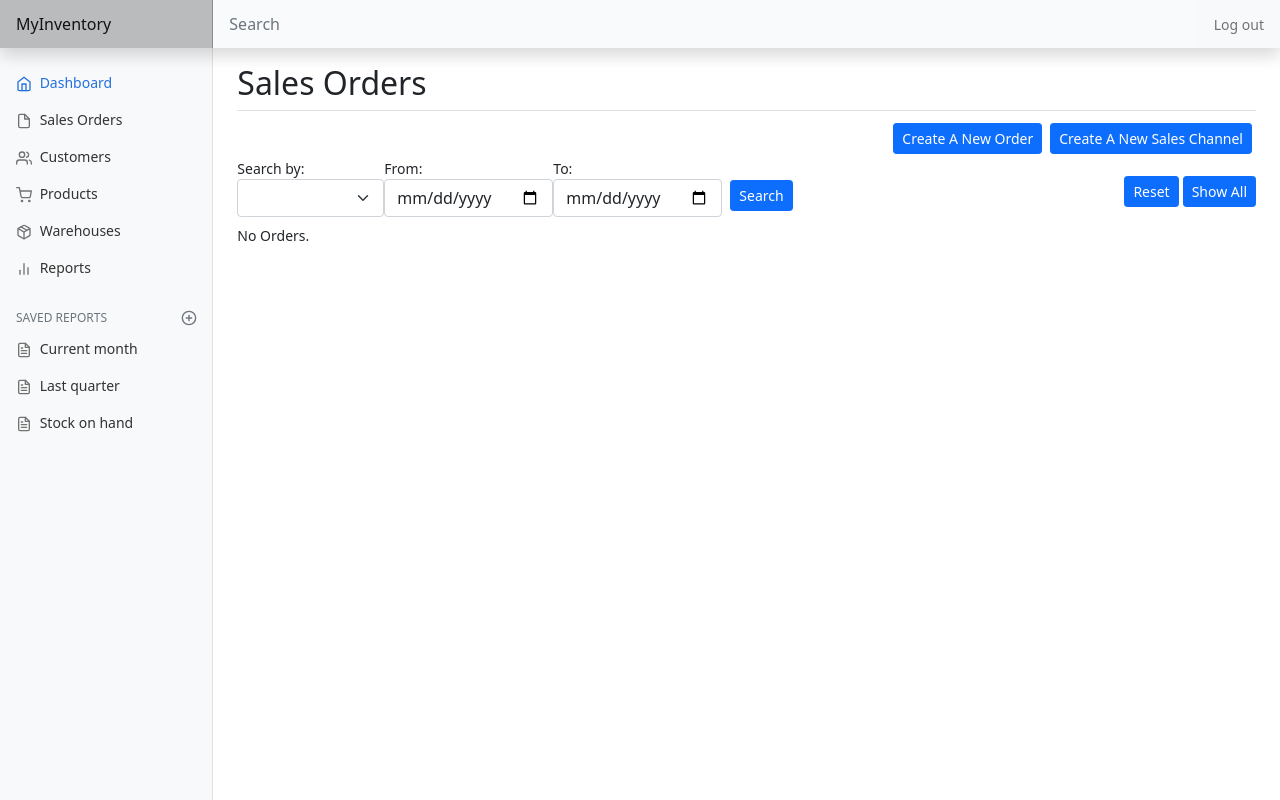
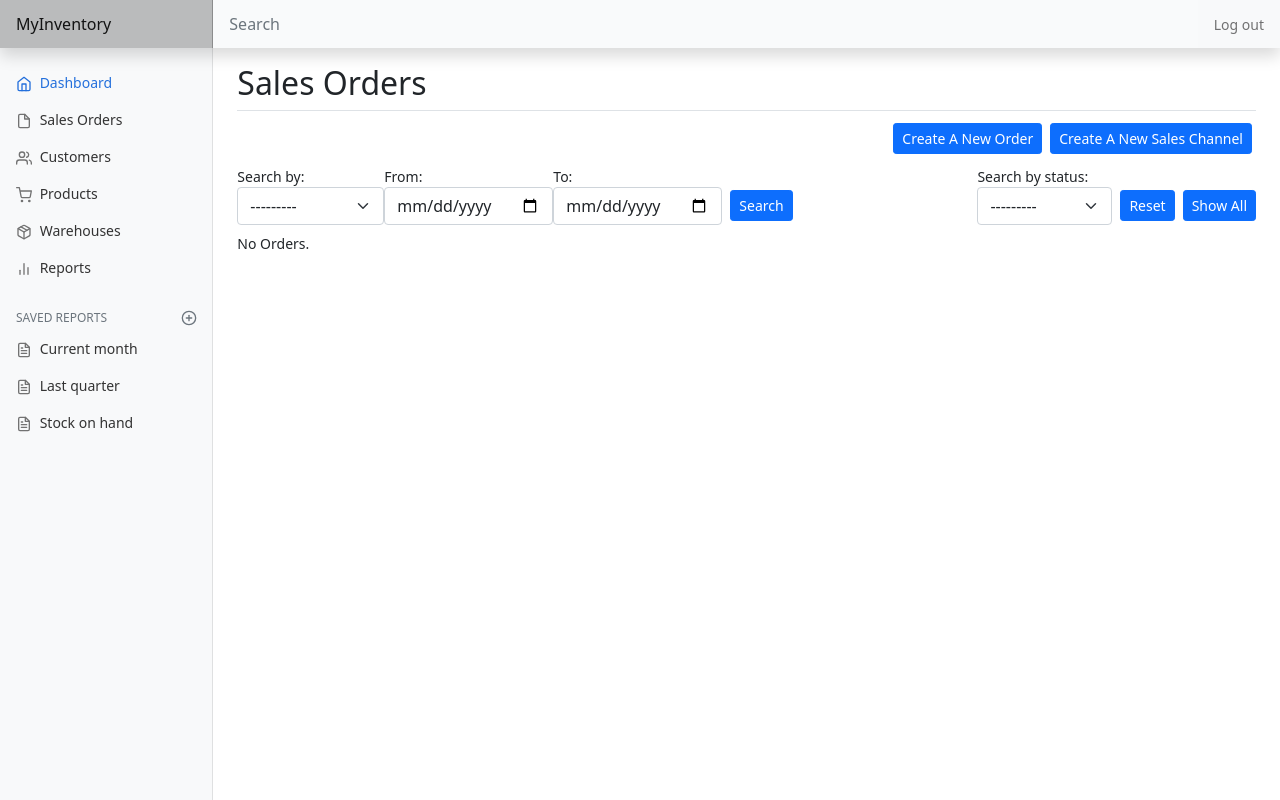
Before and after one commit to mikeinnz/cs50web, a Django app: page /order/list in a window 1280 px wide. Run offline with Django 3.2, Linux system fonts and the light colour scheme; a user stored in the database is signed in; data comes from the database, SQL or seed files in the repository; both versions use the stored data as it was after the commit.

Commit message:
add search by status and search by date in sales order list

```diff
--- a/capstone/inventory/models.py
+++ b/capstone/inventory/models.py
@@ -1,5 +1,6 @@
 from django import forms
 from django.contrib.auth.models import User
+from django.core.exceptions import ValidationError
 from django.db import models
 from django.db.models.base import Model
 from django.db.models.deletion import CASCADE
@@ -170,13 +171,20 @@ class ProductForm(ModelForm):
 
 
 class SalesOrder(models.Model):
+    DRAFT = 'DRAFT'
+    CREATED = 'CREATED'
+    INVOICED = 'INVOICED'
+    DISPATCHED = 'DISPATCHED'
+    PAID = 'PAID'
+    CLOSED = 'CLOSED'
+
     STATUS_CHOICES = [
-        ('DRAFT', 'Draft'),
-        ('CREATED', 'Created'),
-        ('INVOICED', 'Invoiced'),
-        ('DISPATCHED', 'Dispatched'),
-        ('PAID', 'Paid'),
-        ('CLOSED', 'Closed')
+        (DRAFT, 'Draft'),
+        (CREATED, 'Created'),
+        (INVOICED, 'Invoiced'),
+        (DISPATCHED, 'Dispatched'),
+        (PAID, 'Paid'),
+        (CLOSED, 'Closed')
     ]
 
     user = models.ForeignKey(
@@ -191,7 +199,7 @@ class SalesOrder(models.Model):
     warehouse = models.ForeignKey(Warehouse, on_delete=models.PROTECT)
     reference = models.CharField(max_length=32, blank=True)
     status = models.CharField(
-        max_length=32, choices=STATUS_CHOICES, default="CREATED")
+        max_length=32, choices=STATUS_CHOICES, default=CREATED)
     tracking = models.CharField(max_length=256, blank=True)
     timestamp = models.DateTimeField(auto_now_add=True)
 
@@ -237,18 +245,31 @@ class SalesOrderForm(ModelForm):
             user=user).order_by('warehouse')
 
 
-class SearchOrderForm(forms.Form):
-    CHOICES = (
-        ('', ''),
-        ('CREATED_DATE', 'Created date'),
-        ('INVOICE_DATE', 'Invoice date'),
-    )
+class SearchDateForm(forms.Form):
+    CREATED_DATE = 'CREATED_DATE'
+    INVOICE_DATE = 'INVOICE_DATE'
+
+    CHOICES = [
+        ('', '---------'),
+        (CREATED_DATE, 'Created date'),
+        (INVOICE_DATE, 'Invoice date'),
+    ]
     date_type = forms.ChoiceField(label='Search by', choices=CHOICES, widget=forms.Select(
         attrs={'class': 'form-select'}), required=False)
     from_date = forms.DateField(
         label='From', widget=forms.DateInput(attrs={'class': 'form-control', 'type': 'date'}), required=False)
     to_date = forms.DateField(
         label='To', widget=forms.DateInput(attrs={'class': 'form-control', 'type': 'date'}), required=False)
+
+
+class SearchStatusForm(forms.Form):
+    # Add empty selection to STATUS_CHOICES
+    CHOICES = [('', '---------')] + SalesOrder.STATUS_CHOICES
+
+    # Submit form on dropdown selection
+    status = forms.ChoiceField(
+        label='Search by status', choices=CHOICES, widget=forms.Select(
+            attrs={'class': 'form-select', 'onChange': 'form.submit()'}), required=False)
 
 
 class SalesItem(models.Model):
--- a/capstone/inventory/static/inventory/order.js
+++ b/capstone/inventory/static/inventory/order.js
@@ -2,17 +2,17 @@ document.addEventListener('DOMContentLoaded', function() {
 
     // Reload page when 'Reset' is clicked
     document.getElementById('reset').addEventListener('click', () => {
-        location.reload();
+        window.location.href = window.location.href.split(/[?#]/)[0];
     })
 
     // Show all orders including closed ones when 'Show All' is clicked
-    document.getElementById('show_all').addEventListener('click', () => {
-        alert("HOHO");
+    // document.getElementById('show_all').addEventListener('click', () => {
+    //     alert("HOHO");
 
-        fetch('/order/api')
-        .then(response => response.json())
-        .then(orders => {
-            console.log(orders);
-        })
-    })
+    //     fetch('/order/api')
+    //     .then(response => response.json())
+    //     .then(orders => {
+    //         console.log(orders);
+    //     })
+    // })
 })
--- a/capstone/inventory/templates/inventory/sales_order.html
+++ b/capstone/inventory/templates/inventory/sales_order.html
@@ -13,52 +13,34 @@
         <a class="btn btn-sm btn-primary m-1" href="{% url 'create_sales_channel' %}">Create A New Sales Channel</a>
     </div>
 
-    <div class="d-flex justify-content-between flex-wrap">
+    <div class="d-flex justify-content-between align-items-top flex-nowrap mt-2 mb-2">
         <form method="POST">
             {% csrf_token %}
-            <div class="d-flex flex-wrap justify-content-start align-items-center">
-                <!-- <div>
-                    <div class="form-label">
-                        <label>Select</label>
-                        <select class="form-select" name="date_type" id="date_type">
-                            <option value="" selected>---------</option>
-                            <option value="created_date">Created date</option>
-                            <option value="invoice_date">Invoice date</option>
-                        </select>
-                    </div>
-                </div>
-                <div>
-                    <div class="form-label">
-                        <label>From</label>
-                        <input type="date" name="from_date" class="form-control" id="from_date">
-                    </div>
-                </div>
-                <div>
-                    <div class="form-label">
-                        <label>To</label>
-                        <input type="date" name="to_date" class="form-control" id="to_date">
-                    </div>
-                </div> -->
-
-                {% for field in form %}
+            <div class="d-flex flex-wrap justify-content-start">
+                {% for field in date_form %}
                     <div>
-                        <div class="form-label">
-                            {{ field.errors }}
-                            {{ field.label_tag }}
-                            {{ field }}
-                        </div>
+                        {{ field.errors }}
+                        {{ field.label_tag }}
+                        {{ field }}
                     </div>
                 {% endfor %}
-                <div>
-                    <input type="submit" id="search" value="Search" class="btn btn-sm btn-primary mt-2 ms-2">
+                <div class="mt-4 ms-2">
+                    <input type="submit" id="search" value="Search" class="btn btn-sm btn-primary">
                 </div>
             </div>
         </form>
 
 
-        <div class="d-flex justify-content-end align-items-center">
-            <button type="button" id="reset" class="btn btn-sm btn-primary m-1">Reset</button>
-            <button type="button" id="show_all" class="btn btn-sm btn-primary">Show All</button>
+        <div class="d-flex flex-wrap justify-content-end align-items-top">
+            <form method="GET">
+                {{ status_form }}
+            </form>
+            <div class="mt-4 ms-2">
+                <button type="button" id="reset" class="btn btn-sm btn-primary">Reset</button>
+            </div>
+            <form method="GET" class="mt-4 ms-2">
+                <button type="submit" name="search" id="show_all" class="btn btn-sm btn-primary" value="show_all">Show All</button>
+            </form>
         </div>
     </div>
 
--- a/capstone/inventory/views.py
+++ b/capstone/inventory/views.py
@@ -294,21 +294,34 @@ def order(request):
     View Sales Orders
     """
 
-    # if request.method == "GET":
-    #     date_type = request.GET.get('date_type')
-    #     from_date = request.GET.get('from_date')
-    #     to_date = request.GET.get('to_date')
-    #     print(date_type)
-    #     print(from_date)
-    #     print(to_date)
+    date_form = SearchDateForm(request.POST or None)
+    status_form = SearchStatusForm(request.GET or None)
 
-    # if from_date is not None and to_date is not None and datetime.strptime(from_date, '%m-%d-%y') and datetime.strptime(to_date, '%m-%d-%y'):
-    #     if date_type == "created_date":
-    #         print("HOLA")
+    # Set default orders excluding closed ones
+    sales_orders = SalesOrder.objects.filter(
+        user=request.user).exclude(status=SalesOrder.CLOSED).order_by('-id')
 
-    # Show orders excluding closed ones
-    sales_orders = SalesOrder.objects.filter(
-        user=request.user).exclude(status='CLOSED').order_by('-id')
+    if request.method == "GET":
+        query = request.GET.get('search')
+        if query == "show_all":
+            sales_orders = SalesOrder.objects.filter(
+                user=request.user).order_by('-id')
+
+        elif status_form.is_valid():
+            status = status_form.cleaned_data['status']
+            sales_orders = SalesOrder.objects.filter(
+                user=request.user, status=status).order_by('-id')
+
+    if request.method == "POST":
+        if date_form.is_valid():
+            data = date_form.cleaned_data
+            if data['from_date'] is not None and data['to_date'] is not None:
+                if data['date_type'] == SearchDateForm.CREATED_DATE:
+                    sales_orders = SalesOrder.objects.filter(
+                        user=request.user, created_date__gte=data['from_date'], created_date__lte=data['to_date']).order_by('-created_date')
+                elif data['date_type'] == SearchDateForm.INVOICE_DATE:
+                    sales_orders = SalesOrder.objects.filter(
+                        user=request.user, invoice_date__gte=data['from_date'], invoice_date__lte=data['to_date']).order_by('-invoice_date')
 
     # Add order values to order list
     for order in sales_orders:
@@ -317,18 +330,19 @@ def order(request):
             order.value = order.value + item.sub_total()
 
     return render(request, "inventory/sales_order.html", {
-        "form": SearchOrderForm(),
+        "date_form": date_form,
+        "status_form": status_form,
         "page_obj": paginate_items(request, sales_orders)
     })
 
 
-@login_required
+@ login_required
 def order_api(request):
     all_orders = SalesOrder.objects.filter(user=request.user).order_by('-id')
     return JsonResponse([order.serialize() for order in all_orders], safe=False)
 
 
-@login_required
+@ login_required
 def create_order(request):
     """
     Create a new sales order and update inventory
@@ -382,7 +396,7 @@ def create_order(request):
     })
 
 
-@login_required
+@ login_required
 def edit_order(request, id):
     """
     Edit a sales order
@@ -451,7 +465,7 @@ def edit_order(request, id):
     })
 
 
-@login_required
+@ login_required
 def create_sales_channel(request):
     """
     Create a new sales channel
@@ -474,7 +488,7 @@ def create_sales_channel(request):
         })
 
 
-@login_required
+@ login_required
 def edit_sales_channel(request, id):
     """
     Edit a sales channel (name only)
```
Also changed, not shown: capstone/db.sqlite3.
